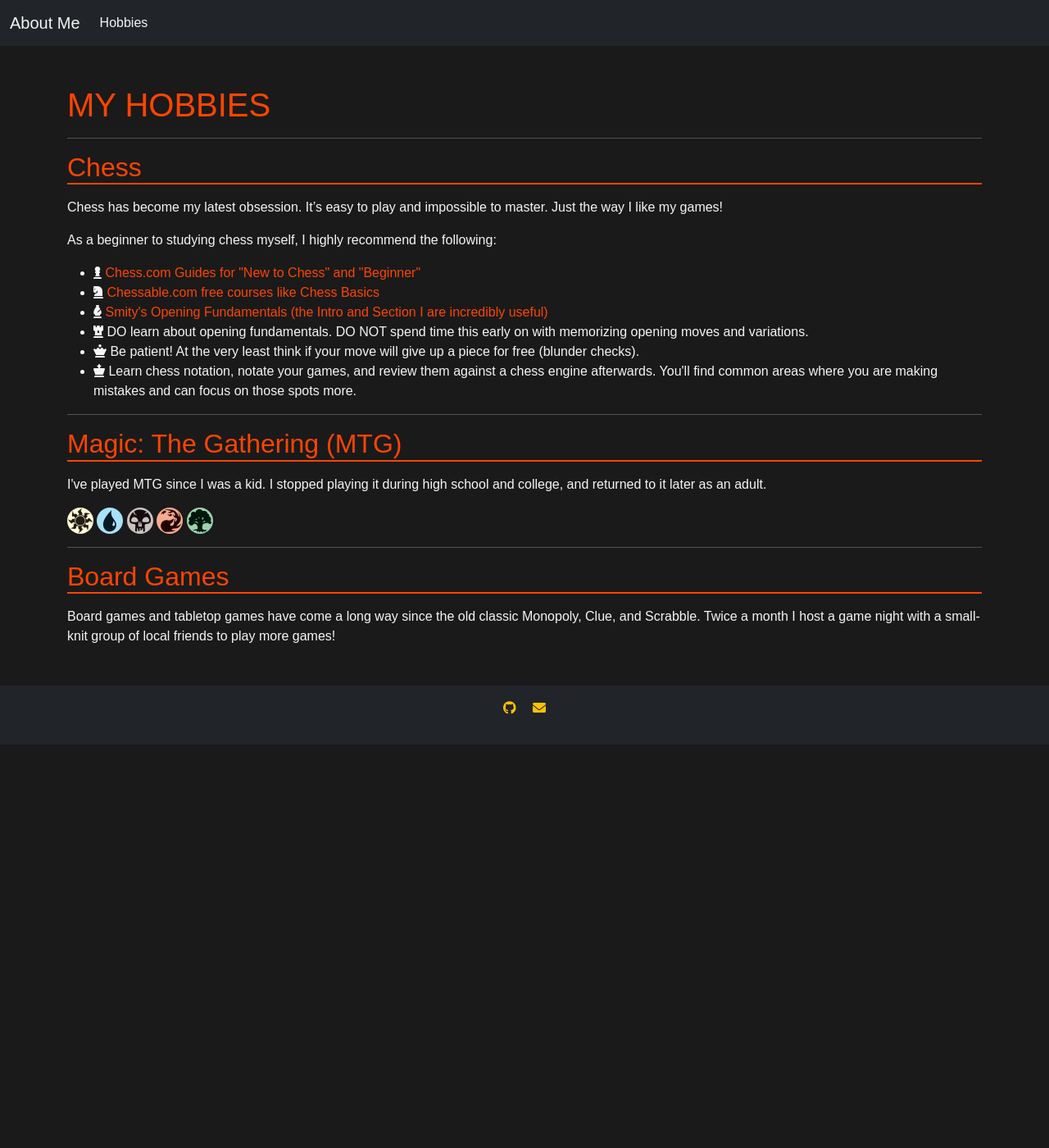
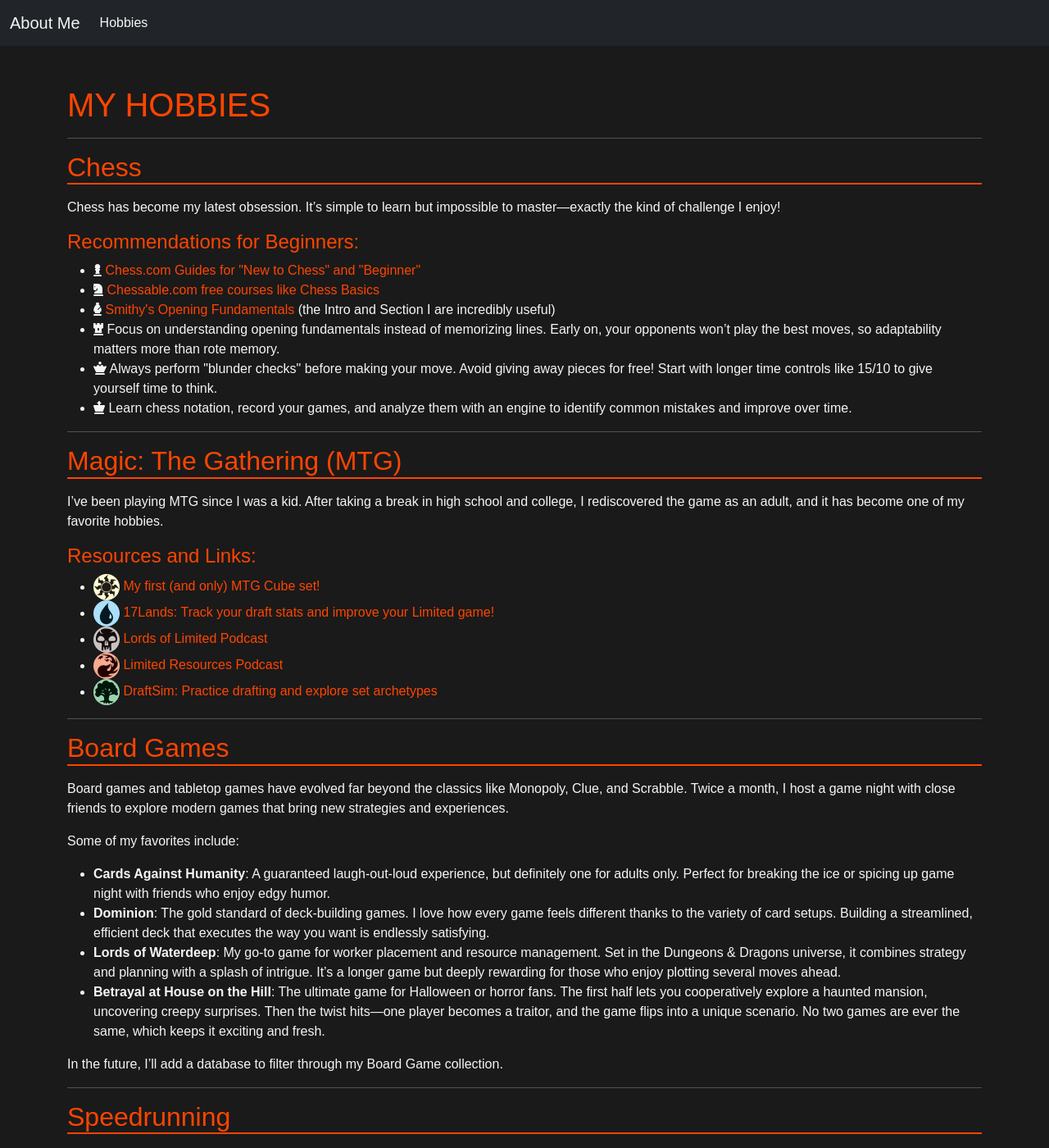
Before and after one commit to drmDev/drmDev.github.io, a Jekyll site: the page built from hobbies.md, in a window 1280 px wide and 1400 px high. Shown: the whole window at 82% size. Built offline with Jekyll 4.4.1, drawn with Linux system fonts in a browser that asks for light colours; some of the changed text lies outside the part shown.

Commit message:
more detailed hobbies. updated selenium tests

```diff
--- a/hobbies.md
+++ b/hobbies.md
@@ -10,31 +10,53 @@
 
 ## Chess
 
-Chess has become my latest obsession. It's easy to play and impossible to master. Just the way I like my games!
+Chess has become my latest obsession. It's simple to learn but impossible to master—exactly the kind of challenge I enjoy!
 
-As a beginner to studying chess myself, I highly recommend the following:
-
+### Recommendations for Beginners:
 <ul>
     <li><i class="fas fa-chess-pawn"></i> <a href="https://www.chess.com/lessons/guide" target="_blank" rel="noopener noreferrer">Chess.com Guides for "New to Chess" and "Beginner"</a></li>
     <li><i class="fas fa-chess-knight"></i> <a href="https://www.chessable.com/chess-basics/course/27081/" target="_blank" rel="noopener noreferrer">Chessable.com free courses like Chess Basics</a></li>
-	<li><i class="fas fa-chess-bishop"></i> <a href="https://www.chessable.com/course/21302/" target="_blank" rel="noopener noreferrer">Smity's Opening Fundamentals (the Intro and Section I are incredibly useful)</a></li>
-    <li><i class="fas fa-chess-rook"></i> DO learn about opening fundamentals. DO NOT spend time this early on with memorizing opening moves and variations.</li>
-    <li><i class="fas fa-chess-queen"></i> Be patient! At the very least think if your move will give up a piece for free (blunder checks).</li>
-	<li><i class="fas fa-chess-king"></i> Learn chess notation, notate your games, and review them against a chess engine afterwards. You'll find common areas where you are making mistakes and can focus on those spots more.</li>
+    <li><i class="fas fa-chess-bishop"></i> <a href="https://www.chessable.com/course/21302/" target="_blank" rel="noopener noreferrer">Smithy's Opening Fundamentals</a> (the Intro and Section I are incredibly useful)</li>
+    <li><i class="fas fa-chess-rook"></i> Focus on understanding opening fundamentals instead of memorizing lines. Early on, your opponents won’t play the best moves, so adaptability matters more than rote memory.</li>
+    <li><i class="fas fa-chess-queen"></i> Always perform "blunder checks" before making your move. Avoid giving away pieces for free! Start with longer time controls like 15/10 to give yourself time to think.</li>
+    <li><i class="fas fa-chess-king"></i> Learn chess notation, record your games, and analyze them with an engine to identify common mistakes and improve over time.</li>
 </ul>
 
 ---
 
 ## Magic: The Gathering (MTG)
-<p>I've played MTG since I was a kid. I stopped playing it during high school and college, and returned to it later as an adult.</p>
-<p>
-    <img src="/assets/images/mtg/plains.svg" alt="Plains" width="32">
-    <img src="/assets/images/mtg/island.svg" alt="Island" width="32">
-    <img src="/assets/images/mtg/swamp.svg" alt="Swamp" width="32">
-    <img src="/assets/images/mtg/mountain.svg" alt="Mountain" width="32">
-    <img src="/assets/images/mtg/forest.svg" alt="Forest" width="32">
-</p>
+
+I’ve been playing MTG since I was a kid. After taking a break in high school and college, I rediscovered the game as an adult, and it has become one of my favorite hobbies.
+
+### Resources and Links:
+<ul>
+    <li><img src="/assets/images/mtg/plains.svg" alt="Plains" width="32"> <a href="https://cubecobra.com/cube/overview/08077c8d-24d8-4e14-a571-fceff902d343" target="_blank" rel="noopener noreferrer">My first (and only) MTG Cube set!</a></li>
+    <li><img src="/assets/images/mtg/island.svg" alt="Island" width="32"> <a href="https://17lands.com/" target="_blank" rel="noopener noreferrer">17Lands: Track your draft stats and improve your Limited game!</a></li>
+    <li><img src="/assets/images/mtg/swamp.svg" alt="Swamp" width="32"> <a href="https://lordonlimited.libsyn.com/" target="_blank" rel="noopener noreferrer">Lords of Limited Podcast</a></li>
+    <li><img src="/assets/images/mtg/mountain.svg" alt="Mountain" width="32"> <a href="https://www.lrcast.com/" target="_blank" rel="noopener noreferrer">Limited Resources Podcast</a></li>
+    <li><img src="/assets/images/mtg/forest.svg" alt="Forest" width="32"> <a href="https://draftsim.com/" target="_blank" rel="noopener noreferrer">DraftSim: Practice drafting and explore set archetypes</a></li>
+</ul>
 
 ---
+
 ## Board Games
-<p>Board games and tabletop games have come a long way since the old classic Monopoly, Clue, and Scrabble. Twice a month I host a game night with a small-knit group of local friends to play more games!</p>
+
+Board games and tabletop games have evolved far beyond the classics like Monopoly, Clue, and Scrabble. Twice a month, I host a game night with close friends to explore modern games that bring new strategies and experiences.
+
+Some of my favorites include:
+- **Cards Against Humanity**: A guaranteed laugh-out-loud experience, but definitely one for adults only. Perfect for breaking the ice or spicing up game night with friends who enjoy edgy humor.
+- **Dominion**: The gold standard of deck-building games. I love how every game feels different thanks to the variety of card setups. Building a streamlined, efficient deck that executes the way you want is endlessly satisfying.
+- **Lords of Waterdeep**: My go-to game for worker placement and resource management. Set in the Dungeons & Dragons universe, it combines strategy and planning with a splash of intrigue. It's a longer game but deeply rewarding for those who enjoy plotting several moves ahead.
+- **Betrayal at House on the Hill**: The ultimate game for Halloween or horror fans. The first half lets you cooperatively explore a haunted mansion, uncovering creepy surprises. Then the twist hits—one player becomes a traitor, and the game flips into a unique scenario. No two games are ever the same, which keeps it exciting and fresh.
+
+In the future, I'll add a database to filter through my Board Game collection.
+
+---
+
+## Speedrunning
+
+<p>Speedrunning is one of my favorite ways to combine gaming with goal-setting and self-improvement. I focus mainly on retro classics from the NES and SNES era, as well as modern "retro-style" games like <em>Prison City</em> and <em>Iron Meat</em>.</p>
+
+<p>What I love most about speedrunning is breaking the challenge into smaller goals—practicing individual sections until they feel smooth—before combining everything for a live run. It's a lot like a musician rehearsing parts of a song before performing the full piece. The thrill of finally nailing a full run is unmatched, and it’s a fun way to gamify games I already love playing.</p>
+
+<p>Check out my runs on <a href="https://www.speedrun.com/users/nescapeplan" target="_blank" rel="noopener noreferrer">Speedrun.com</a>.</p>
```
Also changed, not shown: 1 other file.
